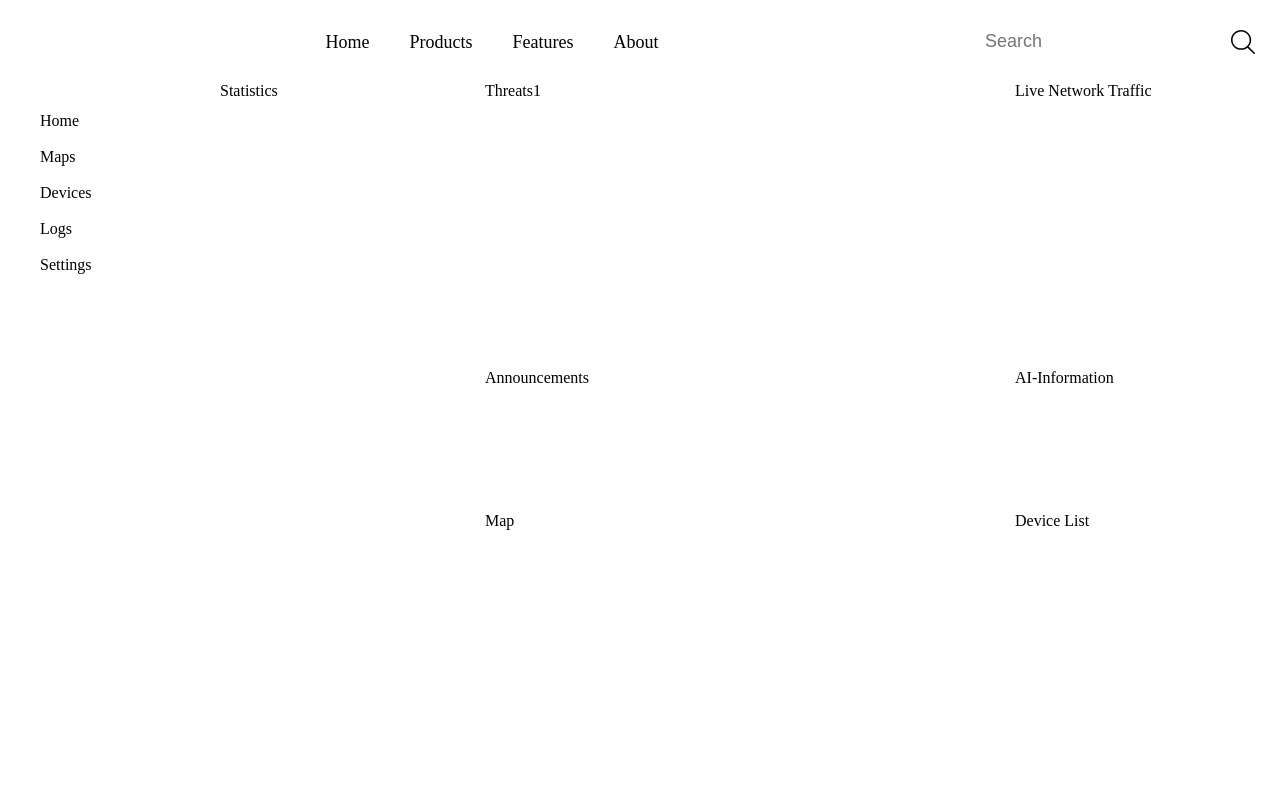
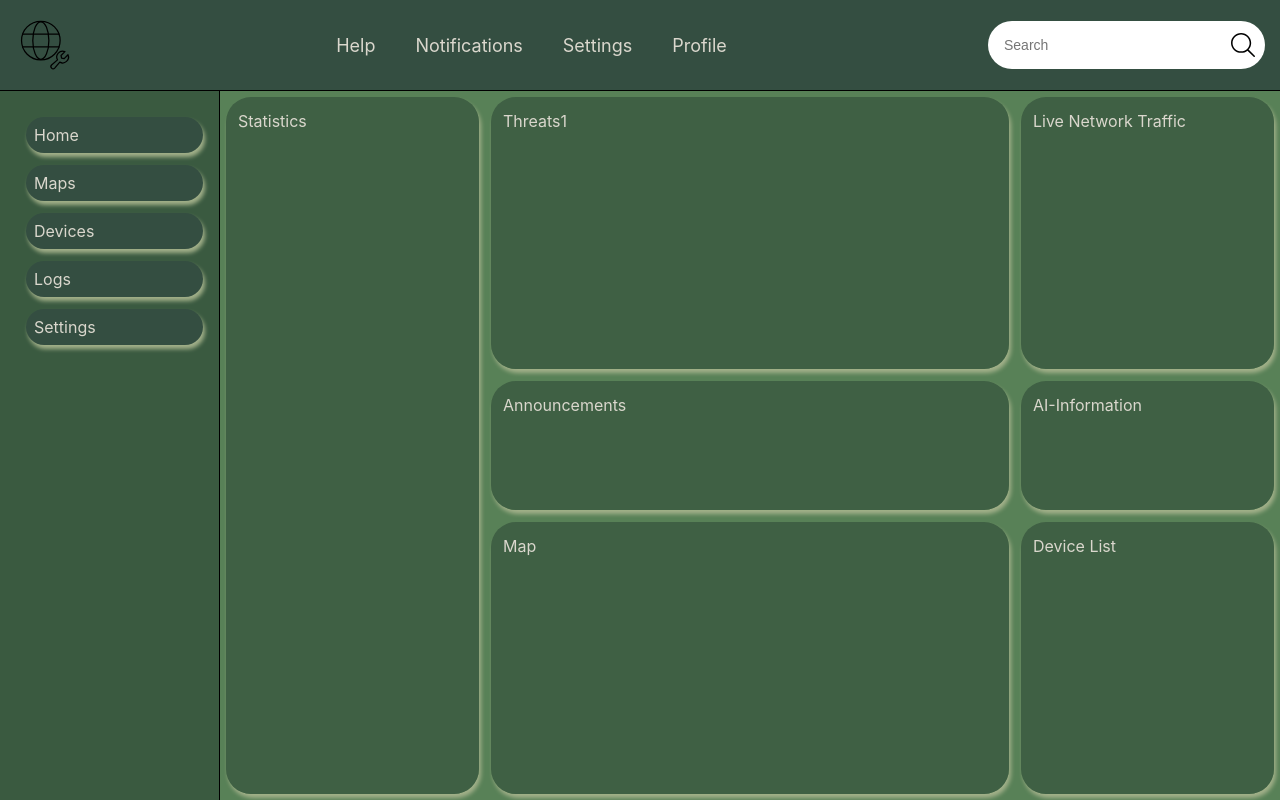
Before and after one commit to hreid1/COMP3000-LoRaWAN, a React (Vite) app in the folder sourcecode/my-app/: page / in a window 1280 px wide. Built offline with nearby package versions, Linux system fonts and the light colour scheme.

Commit message:
changed colours for main application

```diff
--- a/sourcecode/my-app/src/App.css
+++ b/sourcecode/my-app/src/App.css
@@ -67,3 +67,10 @@ table {
     --fourth-colour: #778DA9;
     --background-colour: #E0E1DD;
 }
+
+body {
+    background: #344E41;
+    color: #DAD7CD;
+    font-family: 'Inter', Arial, Helvetica, sans-serif;
+    line-height: 1.5;
+}
--- a/sourcecode/my-app/src/components/navbar/SideNavbar.css
+++ b/sourcecode/my-app/src/components/navbar/SideNavbar.css
@@ -5,6 +5,7 @@
     flex-direction: column;
     align-items: flex-start;
     padding: 15px;
+    background: #3A5A40;
 }
 
 .sideNavbarItems {
@@ -16,6 +17,18 @@
 }
 
 .sideNavbarItem {
-    display: inline-block;
+    display: block;
     margin: 10px 20px;
+    cursor: pointer;
+    padding: 6px;
+    padding-left: 8px;
+    margin: 6px;
+    border-radius: 50px;
+    background: #344E41;
+    box-shadow: 2px 4px 4px #A3B18A;
 }
+
+.sideNavbarItem:hover {
+    color: #588157;
+    background: #DAD7CD;
+}
--- a/sourcecode/my-app/src/components/navbar/SideNavbar.jsx
+++ b/sourcecode/my-app/src/components/navbar/SideNavbar.jsx
@@ -5,6 +5,7 @@ import mapsImg from '../../assets/maps.svg'
 import deviceImg from '../../assets/devices.svg'
 import logImg from '../../assets/logs.svg'
 import settingsImg from '../../assets/settings.svg'
+import networkImg from '../../assets/network.svg'
 
 const SideNavbar = () => {
   return (
--- a/sourcecode/my-app/src/components/navbar/TopNavbar.css
+++ b/sourcecode/my-app/src/components/navbar/TopNavbar.css
@@ -16,6 +16,10 @@
     margin: 10px 20px;
     font-size: 18px;
     cursor: pointer;
+}
+
+.topNavbarItem:hover {
+    color: #588157;
 }
 
 .toggleIcon {
@@ -38,7 +42,12 @@
     background: transparent;
     border: 0;
     outline: 0;
-    color: #fff;
-    font-size: 18px;
+    color: #000;
+    font-size: 14px;
     max-width: 200px;
 }
+
+.logo {
+    width: 60px;
+    height: 60px;
+}
--- a/sourcecode/my-app/src/components/navbar/TopNavbar.jsx
+++ b/sourcecode/my-app/src/components/navbar/TopNavbar.jsx
@@ -5,15 +5,17 @@ import settingsImg from '../../assets/settings.svg'
 import notificationImg from '../../assets/notification.svg'
 import helpImg from '../../assets/help.svg'
 import searchImg from '../../assets/search.svg'
+import networkImg from '../../assets/network.svg'
 
 const TopNavbar = () => {
   return(
     <div className="topNavbar" id='topNavbar'>
+      <img src={networkImg} alt="Logo" className='logo' />
       <ul className='topNavbarItems'>
-        <li className="topNavbarItem">Home</li>
-        <li className="topNavbarItem">Products</li>
-        <li className="topNavbarItem">Features</li>
-        <li className="topNavbarItem">About</li>
+        <li className="topNavbarItem">Help</li>
+        <li className="topNavbarItem">Notifications</li>
+        <li className="topNavbarItem">Settings</li>
+        <li className="topNavbarItem">Profile</li>
       </ul>
       <div className="searchBox">
         <input type="text" placeholder='Search'/>
--- a/sourcecode/my-app/src/pages/dashboard/Dashboard.css
+++ b/sourcecode/my-app/src/pages/dashboard/Dashboard.css
@@ -9,11 +9,13 @@
 #topNavbar {
     grid-column: 1 / 3;
     grid-row: 1 / 1;
+    border-bottom: 1px solid black;
 }
 
 #sideNavbar {
     grid-column: 1 / 2;
     grid-row: 2 / 3;
+    border-right: 1px solid black;
 }
 
 #dashContentContainer {
@@ -22,11 +24,20 @@
     display: grid;
     grid-template-columns: 1fr 2fr 1fr;
     grid-template-rows: 2fr 1fr 2fr;
+    background: #588157;
+}
+
+.dashboardItem {
+    padding: 12px;
+    margin: 6px;
+    border-radius: 25px;
+    background: #3a5a40d4;
+    box-shadow: 2px 4px 4px #A3B18A;
 }
 
 #statistics {
     grid-column: 1 / 1;
-    grid-row: 1 / 3;
+    grid-row: 1 / span 3;
 }
 
 #threatsDetected {
```
Also changed, not shown: sourcecode/my-app/src/assets/network.svg (added).
